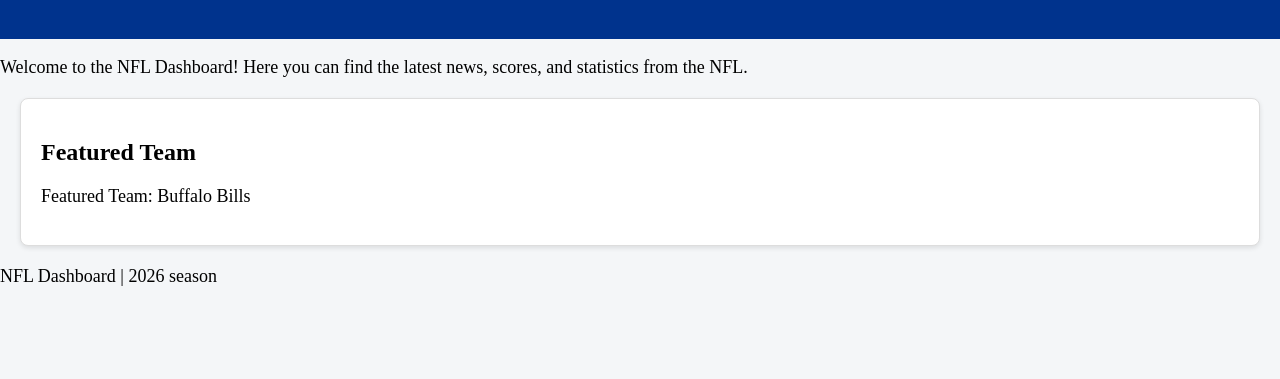
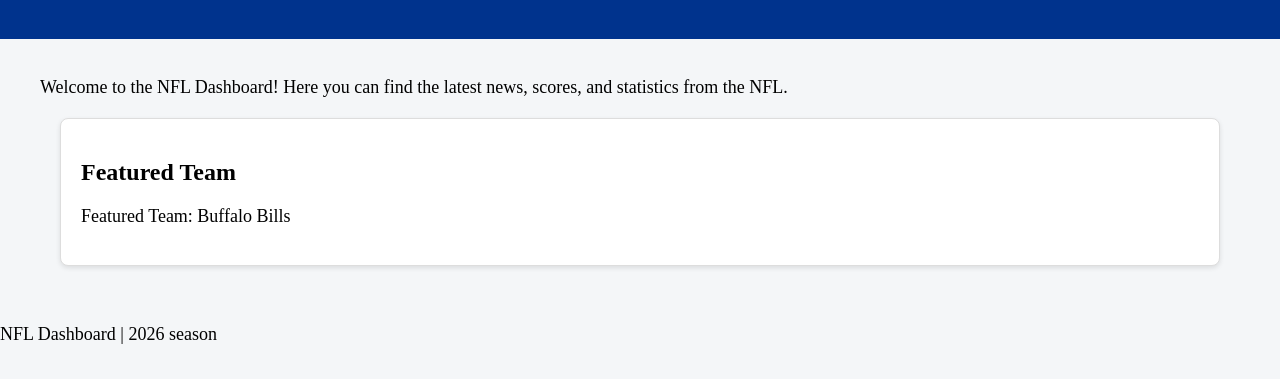
Before and after one commit to Samuel-BVZ/nfl-dashboard, a plain HTML site: page NFL-Dashboard/index.html in a window 1280 px wide. Shown: the part 81-460 px from the top of the page. Drawn offline with Linux system fonts and the light colour scheme.

Commit message:
Add main content layouyt and section spacing

```diff
--- a/NFL-Dashboard/css/style.css
+++ b/NFL-Dashboard/css/style.css
@@ -1,3 +1,9 @@
+main {
+    max-width: 1200px;
+    margin: 0 auto;
+    padding: 20px;
+}
+
 body {
     background-color: #f4f6f8;
     margin: 0;
@@ -34,6 +40,10 @@ nav a:hover {
     color: #C60C30;
 }
 
+.welcome {
+    margin-bottom: 20px;
+}
+
 .featured-team {
     background-color: white;
     padding: 20px;
```
